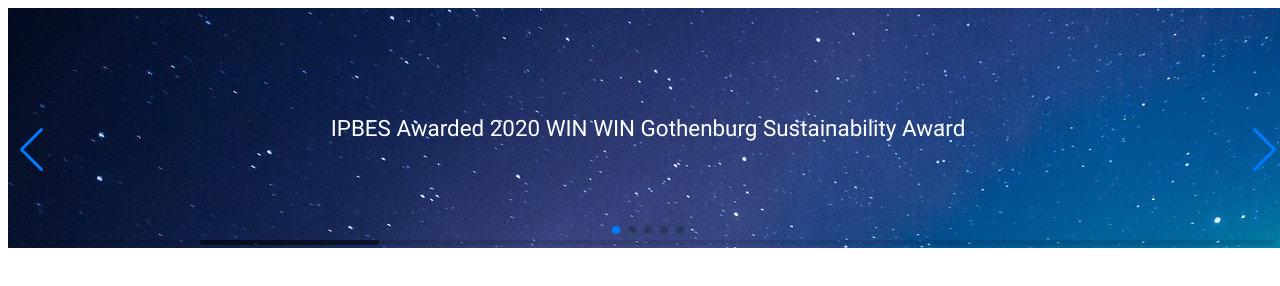
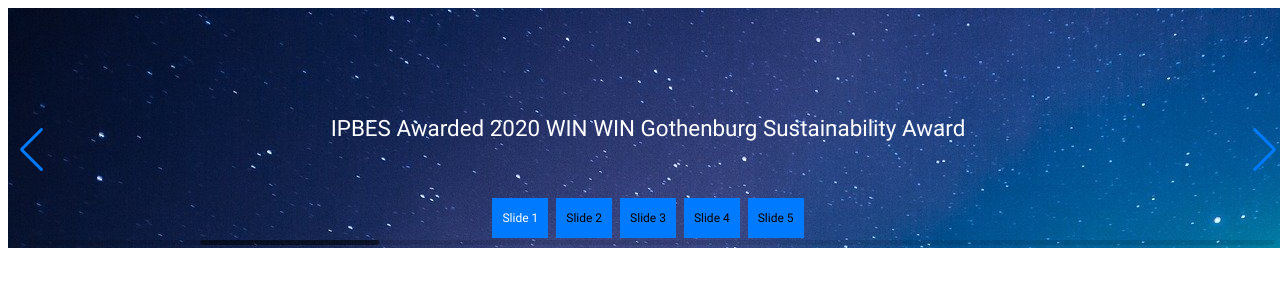
Before and after one commit to matruan/frontend-test, a website: page index.html in a window 1280 px wide. Drawn offline with Linux system fonts and the light colour scheme.

Commit message:
styling bullets

```diff
--- a/public/css/app.css
+++ b/public/css/app.css
@@ -40,6 +40,31 @@
    justify-content: center;
 }
 
+.swiper-pagination {
+   font-family: 'Roboto';
+   font-size: 1.2em;
+}
+
+.swiper-pagination-bullet {
+	padding: 5px 10px;
+	border-radius: 0;
+	width: auto;
+	height: 30px;
+	text-align: center;
+	line-height: 30px;
+	font-size: 12px;
+	background:  #007aff;
+   opacity: 1;
+}
+.swiper-pagination-bullet-active {
+	color:#fff;
+}
+
+.swiper-pagination-bullet:hover {
+   transform: translateY(-0.5em);
+   transition: transform .1s;
+}
+
 #ssone {
    background: url('../images/1.jpg');
 }
--- a/resources/css/app.css
+++ b/resources/css/app.css
@@ -27,6 +27,31 @@
    justify-content: center;
 }
 
+.swiper-pagination {
+   font-family: 'Roboto';
+   font-size: 1.2em;
+}
+
+.swiper-pagination-bullet {
+	padding: 5px 10px;
+	border-radius: 0;
+	width: auto;
+	height: 30px;
+	text-align: center;
+	line-height: 30px;
+	font-size: 12px;
+	background:  #007aff;
+   opacity: 1;
+}
+.swiper-pagination-bullet-active {
+	color:#fff;
+}
+
+.swiper-pagination-bullet:hover {
+   transform: translateY(-0.5em);
+   transition: transform .1s;
+}
+
 #ssone {
    background: url('../images/1.jpg');
 }
--- a/resources/js/app.js
+++ b/resources/js/app.js
@@ -6,6 +6,7 @@
 import Swiper from 'swiper/bundle';
 
 // init Swiper:
+var menu = ['Slide 1', 'Slide 2', 'Slide 3', 'Slide 4', 'Slide 5'];
 const swiper = new Swiper('.swiper-container', {
 
    // Optional parameters
@@ -15,6 +16,10 @@
    // If we need pagination
    pagination: {
      el: '.swiper-pagination',
+     clickable: true,
+     renderBullet: function (index, className) {
+       return '<span class="' + className + '">' + (menu[index]) + '</span>';
+     }
    },
    // Navigation arrows
    navigation: {
```
Also changed, not shown: public/js/app.js.
